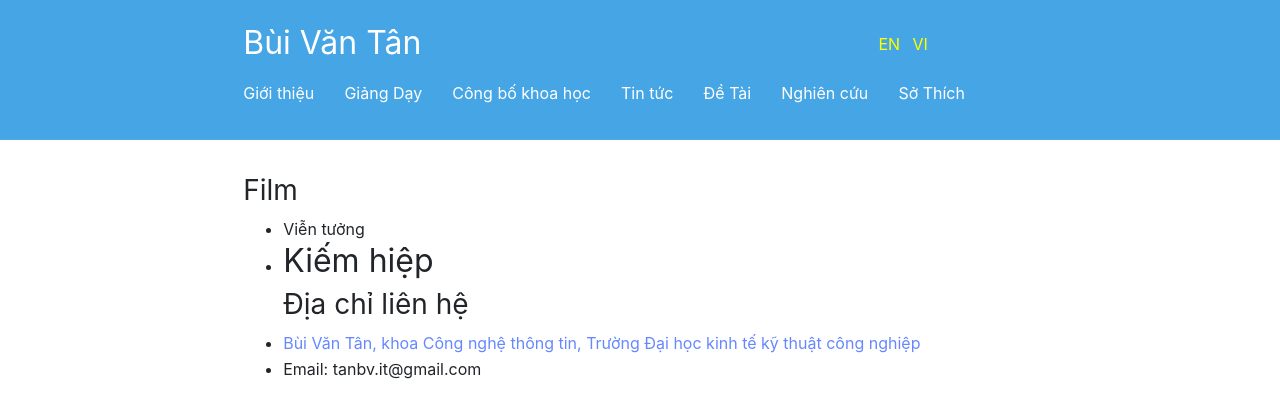
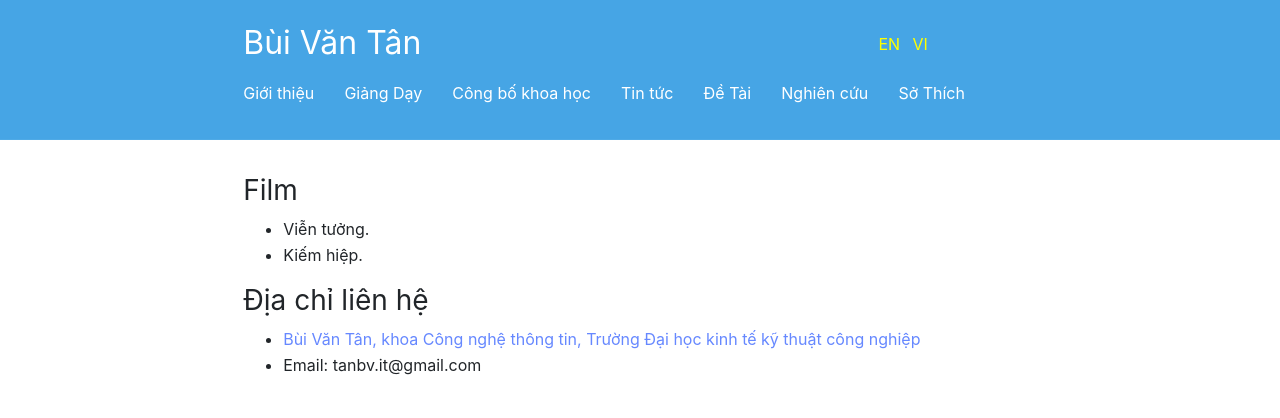
Before and after one commit to BuiTan/BuiTan.github.io, a Jekyll site: the page built from vi/Contact.md, in a window 1280 px wide. Shown: the top 418 px of the page. Built offline with Jekyll 4.4.1, drawn with Linux system fonts in a browser that asks for light colours.

```diff
--- a/vi/Contact.md
+++ b/vi/Contact.md
@@ -6,9 +6,9 @@ ref: Contacts
 order: 7
 ---
 ### Film
-* Viễn tưởng
-* Kiếm hiệp
----
+* Viễn tưởng.
+* Kiếm hiệp.
+
 ### Địa chỉ liên hệ
 * [Bùi Văn Tân, khoa Công nghệ thông tin, Trường Đại học kinh tế kỹ thuật công nghiệp](https://goo.gl/maps/P6Xx9UeHagcydkQw6)
 * Email: tanbv.it@gmail.com
```
